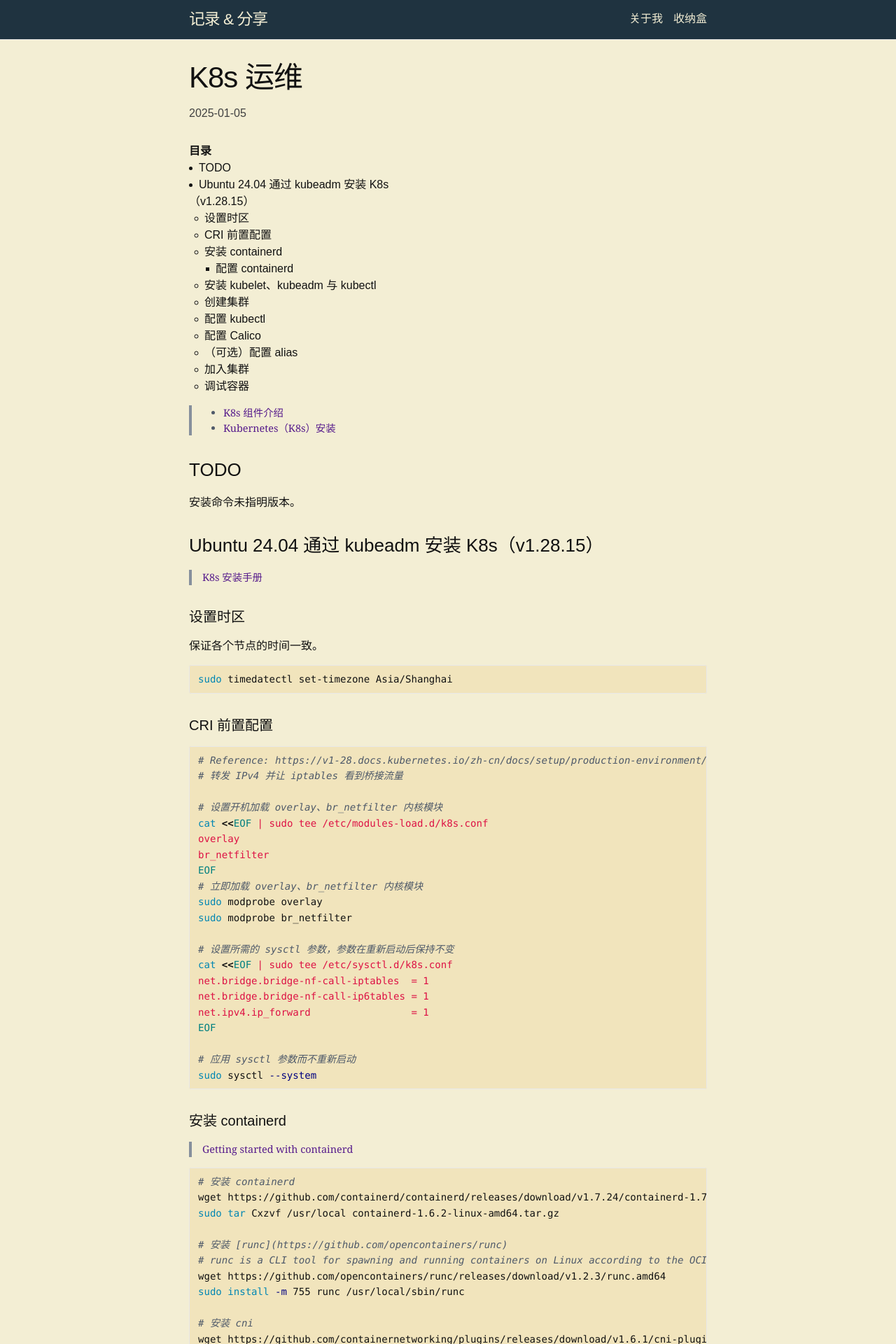
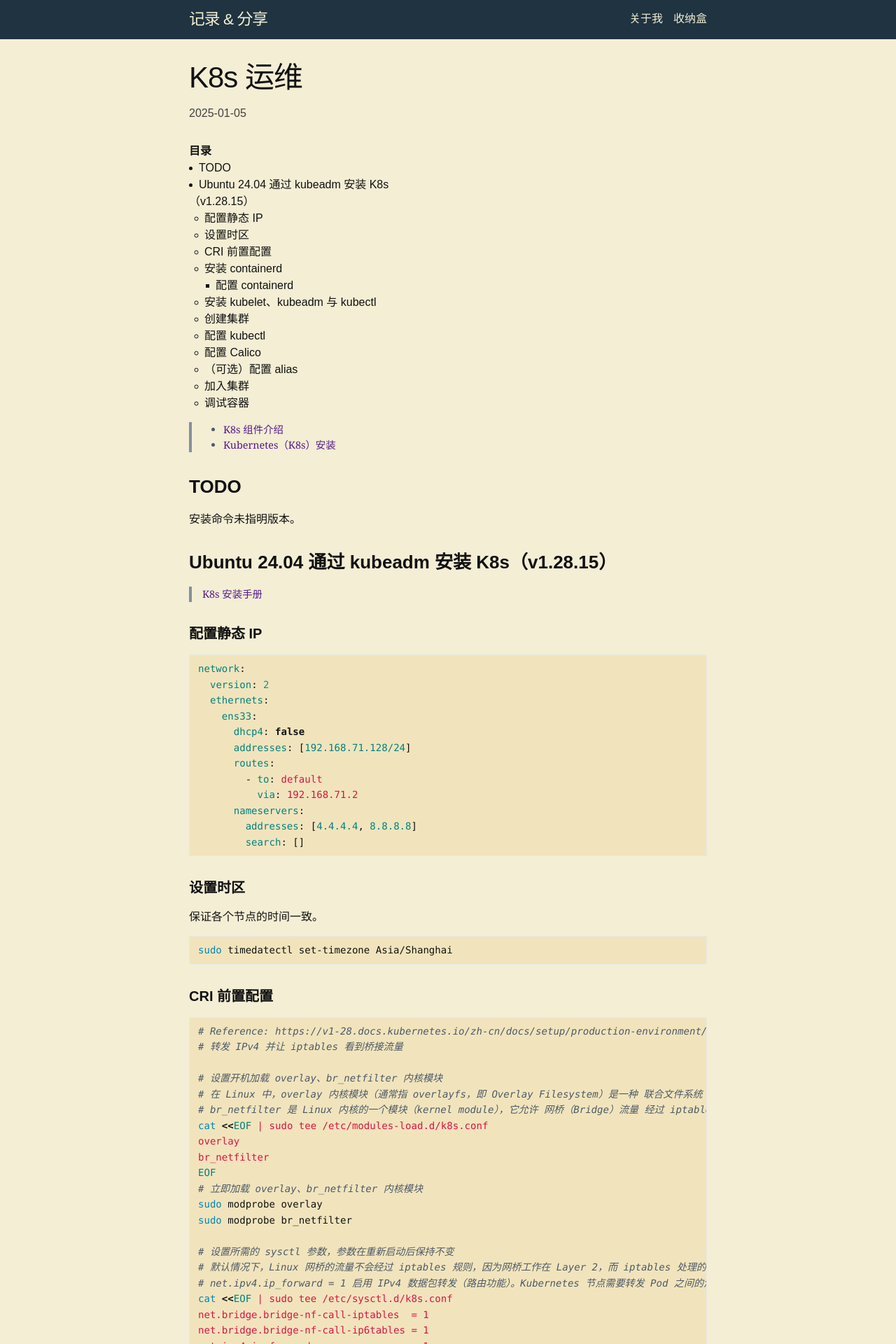
Before and after one commit to xdsdmg/xdsdmg.github.io, a Jekyll site: the page built from docs/_storage_box/2025-01-05-k8s.md, in a window 1280 px wide. Shown: the top 1920 px of the page at 70% size. Built offline with Jekyll 4.4.1, drawn with Linux system fonts in a browser that asks for light colours; the table of contents is made by our own code; some of the changed text lies outside the part shown.

````diff
--- a/docs/_storage_box/2025-01-05-k8s.md
+++ b/docs/_storage_box/2025-01-05-k8s.md
@@ -8,15 +8,32 @@ categories: draft
 > - [K8s 组件介绍](https://kubernetes.io/zh-cn/docs/concepts/overview/components/)
 - [Kubernetes（K8s）安装](https://gitlab-k8s.xuxiaowei.com.cn/gitlab-k8s/docs/k8s/centos-install.html)
 
-### TODO
+### **TODO**
 
 安装命令未指明版本。
 
-### Ubuntu 24.04 通过 kubeadm 安装 K8s（v1.28.15）
+### **Ubuntu 24.04 通过 kubeadm 安装 K8s（v1.28.15）**
 
 > [K8s 安装手册](https://v1-28.docs.kubernetes.io/zh-cn/docs/setup/production-environment/tools/kubeadm/install-kubeadm/)
 
-#### 设置时区
+#### **配置静态 IP**
+
+``` yaml
+network:
+  version: 2
+  ethernets:
+    ens33:
+      dhcp4: false
+      addresses: [192.168.71.128/24]
+      routes:
+        - to: default
+          via: 192.168.71.2
+      nameservers:
+        addresses: [4.4.4.4, 8.8.8.8]
+        search: []
+```
+
+#### **设置时区**
 
 保证各个节点的时间一致。
 
@@ -24,13 +41,15 @@ categories: draft
 sudo timedatectl set-timezone Asia/Shanghai
 ```
 
-#### CRI 前置配置
+#### **CRI 前置配置**
 
 ``` bash
 # Reference: https://v1-28.docs.kubernetes.io/zh-cn/docs/setup/production-environment/container-runtimes/#install-and-configure-prerequisites
 # 转发 IPv4 并让 iptables 看到桥接流量
 
 # 设置开机加载 overlay、br_netfilter 内核模块
+# 在 Linux 中，overlay 内核模块（通常指 overlayfs，即 Overlay Filesystem）是一种 联合文件系统（Union Filesystem），它允许将多个目录（层）叠加合并成一个统一的视图。
+# br_netfilter 是 Linux 内核的一个模块（kernel module），它允许 网桥（Bridge）流量 经过 iptables/nftables 防火墙规则处理。
 cat <<EOF | sudo tee /etc/modules-load.d/k8s.conf
 overlay
 br_netfilter
@@ -40,6 +59,8 @@ sudo modprobe overlay
 sudo modprobe br_netfilter
 
 # 设置所需的 sysctl 参数，参数在重新启动后保持不变
+# 默认情况下，Linux 网桥的流量不会经过 iptables 规则，因为网桥工作在 Layer 2，而 iptables 处理的是 Layer 3（IP 层） 的流量。
+# net.ipv4.ip_forward = 1 启用 IPv4 数据包转发（路由功能）。Kubernetes 节点需要转发 Pod 之间的流量（尤其是跨节点通信），此参数允许节点充当路由器。
 cat <<EOF | sudo tee /etc/sysctl.d/k8s.conf
 net.bridge.bridge-nf-call-iptables  = 1
 net.bridge.bridge-nf-call-ip6tables = 1
@@ -50,7 +71,7 @@ EOF
 sudo sysctl --system
 ```
 
-#### 安装 containerd
+#### **安装 containerd**
 
 > [Getting started with containerd](https://github.com/containerd/containerd/blob/main/docs/getting-started.md)
 
@@ -78,7 +99,7 @@ sudo systemctl enable --now containerd
 sudo systemctl restart containerd.service
 ```
 
-##### 配置 containerd
+##### **配置 containerd**
 
 ``` bash
 sudo containerd config default > config.toml
@@ -106,7 +127,7 @@ sandbox_image = "registry.aliyuncs.com/google_containers/pause:3.8"
 ```
 
 
-#### 安装 kubelet、kubeadm 与 kubectl
+#### **安装 kubelet、kubeadm 与 kubectl**
 
 > [安装 kubeadm、kubelet 和 kubectl](https://v1-28.docs.kubernetes.io/zh-cn/docs/setup/production-environment/tools/kubeadm/install-kubeadm/#installing-kubeadm-kubelet-and-kubectl)
 
@@ -125,13 +146,13 @@ sudo apt-get install -y kubelet kubeadm kubectl
 sudo apt-mark hold kubelet kubeadm kubectl # 锁定版本，防止自动更新
 ```
 
-#### 创建集群
+#### **创建集群**
 
 ``` bash
 kubeadm init --image-repository=registry.aliyuncs.com/google_containers
 ```
 
-#### 配置 kubectl
+#### **配置 kubectl**
 
 ``` bash
 mkdir -p $HOME/.kube
@@ -139,7 +160,7 @@ sudo cp -i /etc/kubernetes/admin.conf $HOME/.kube/config
 sudo chown $(id -u):$(id -g) $HOME/.kube/config
 ```
 
-#### 配置 Calico
+#### **配置 Calico**
 
 > [Quickstart for Calico on Kubernetes](https://docs.tigera.io/calico/latest/getting-started/kubernetes/quickstart)
 
@@ -175,7 +196,7 @@ metadata:
 spec: {}
 ```
 
-#### （可选）配置 alias
+#### **（可选）配置 alias**
 
 ``` bash
 echo "alias kp='kubectl get pods -A'
@@ -183,14 +204,14 @@ alias kn='kubectl get nodes -A'
 alias k='kubectl'" >> $HOME/.my_profile
 ```
 
-#### 加入集群
+#### **加入集群**
 
 ``` bash
 # 在主节点获取加入集群命令
 kubeadm token create --print-join-command
 ```
 
-#### 调试容器
+#### **调试容器**
 
 ``` yaml
 apiVersion: v1
````
Also changed, not shown: docs/_posts/2025-05-12-arch.md (added, +14 -0 lines).
